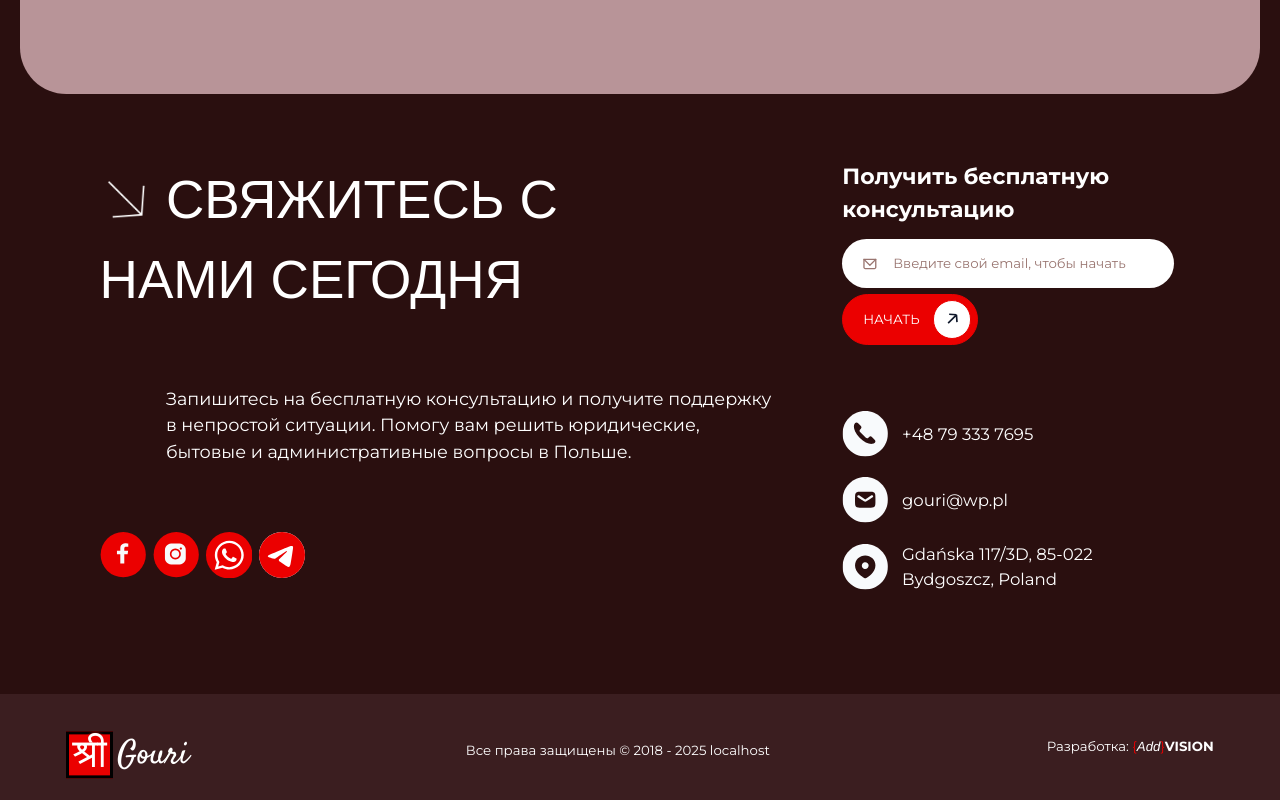
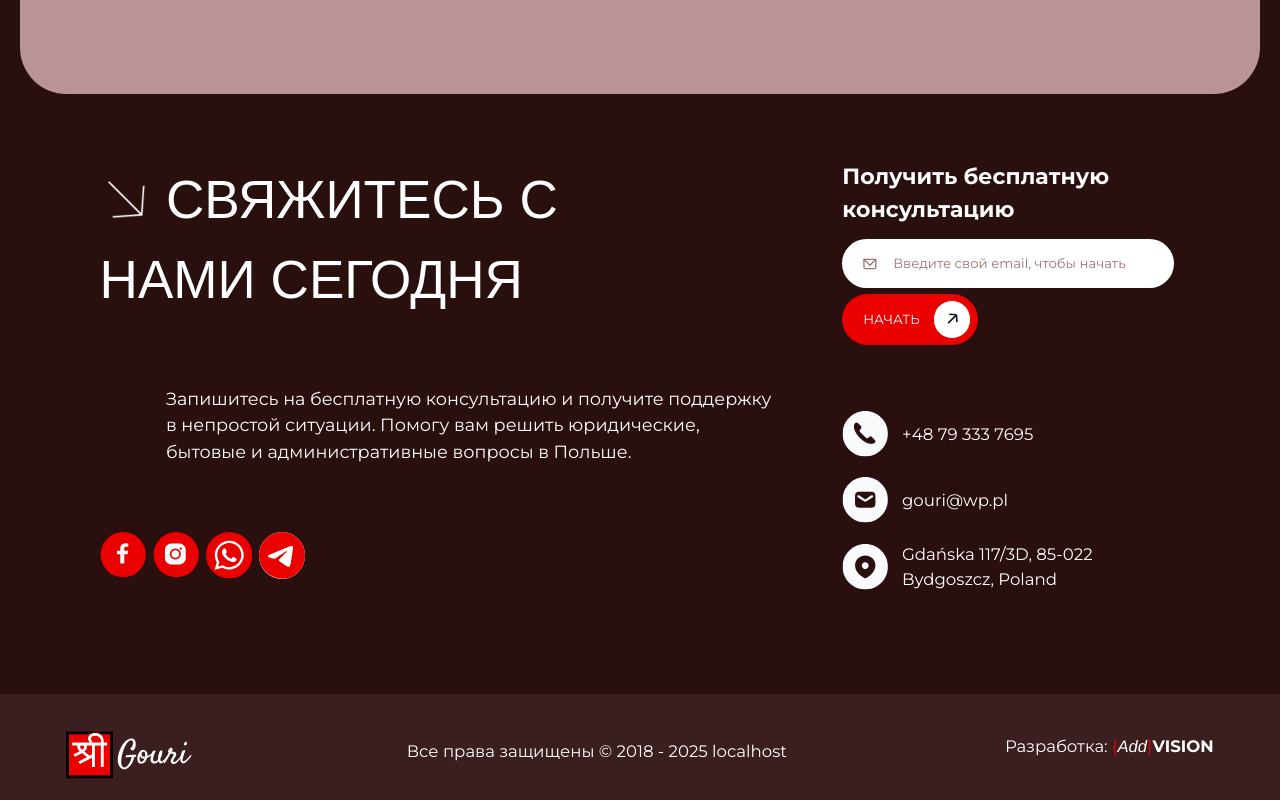
Before and after one commit to vadim4web/gouri, a Vue app: page / in a window 1280 px wide. Shown: the part 4835-5635 px from the top of the page. Built offline with nearby package versions, Linux system fonts and the light colour scheme; no server answers; a web font is replaced by a local one.

Commit message:
fix header logo on mobile, a bit inlarge footer font

```diff
--- a/src/components/FooterSection.vue
+++ b/src/components/FooterSection.vue
@@ -31,6 +31,7 @@ const currentURL = computed(
 	justify-content: space-between;
 	color: white;
 	gap: 2.5rem;
+	font-size: 1.25rem;
 
 	@media (orientation: landscape) {
 		flex-direction: row;
--- a/src/components/MenuBlock.vue
+++ b/src/components/MenuBlock.vue
@@ -116,15 +116,5 @@ const closeMenu = () => (isMenuOpen.value = false)
 	@media (orientation: portrait) {
 		transform: translateY(0.66rem);
 	}
-
-	.shri {
-		width: 3.5rem;
-		aspect-ratio: 1;
-	}
-
-	.logo-span {
-		position: relative;
-		top: 0.125em;
-	}
 }
 </style>
--- a/src/components/NavigationMenu.vue
+++ b/src/components/NavigationMenu.vue
@@ -95,6 +95,7 @@ const delayedClose = () => setTimeout(() => closeMenu(), 333)
 	position: relative;
 	color: white;
 	font-weight: 500;
+	font-size: 1.25rem;
 
 	display: flex;
 	flex-direction: column;
--- a/src/components/SocialMedia.vue
+++ b/src/components/SocialMedia.vue
@@ -248,7 +248,7 @@
 		}
 
 		&:last-child {
-			margin-bottom: -1px;
+			margin-bottom: -1.5px;
 			border-radius: 50%;
 			width: 3.5rem;
 			height: 3.5rem;
```
